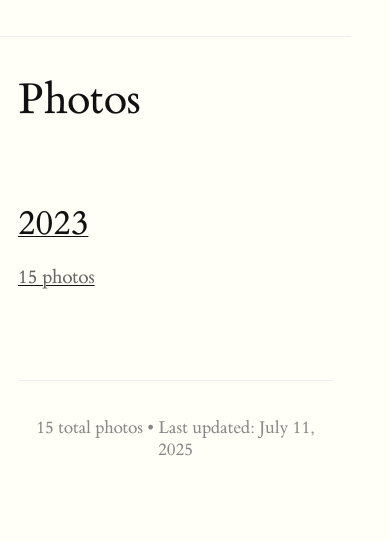
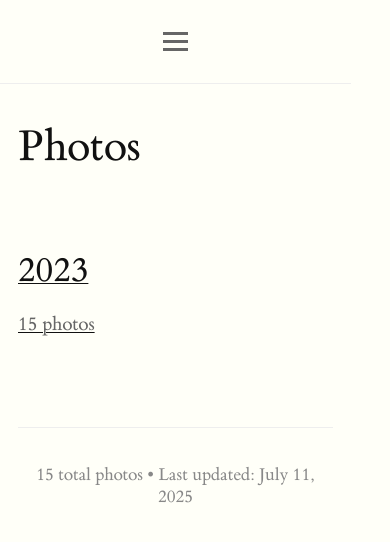
Before and after one commit to lukemiller22/blog, a website: page photos.html in a window 390 px wide. Drawn offline with Linux system fonts and the light colour scheme.

Commit message:
Update photos.html

```diff
--- a/photos.html
+++ b/photos.html
@@ -11,6 +11,13 @@
   <!-- Top Navigation -->
   <nav class="nav-top">
     <div class="nav-container">
+        <div class="nav-container">
+  <button class="hamburger" onclick="toggleMenu()">
+    <span></span>
+    <span></span>
+    <span></span>
+  </button>
+  <ul class="nav-list">
       <ul class="nav-list">
         <li><a href="index.html">Home</a></li>
         <li><a href="writing.html">Writing</a></li>
```
